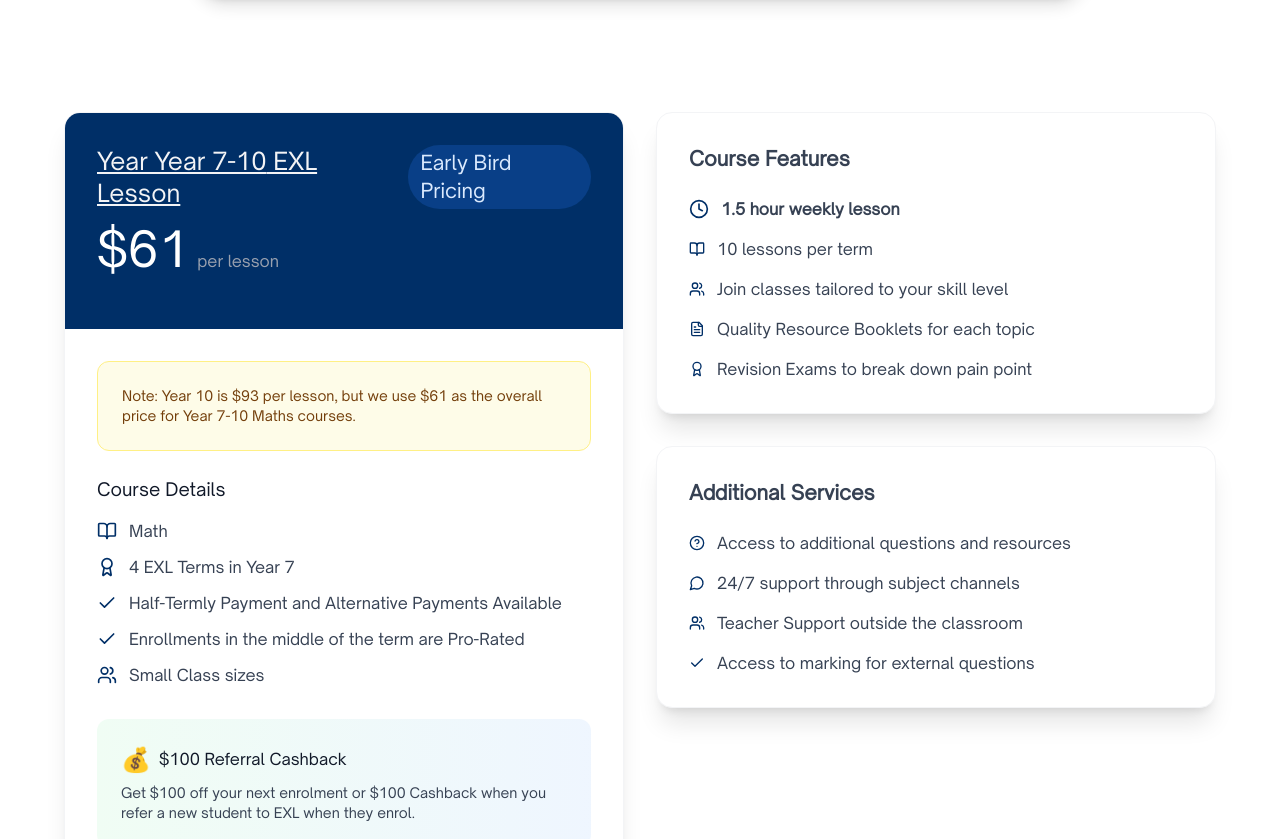
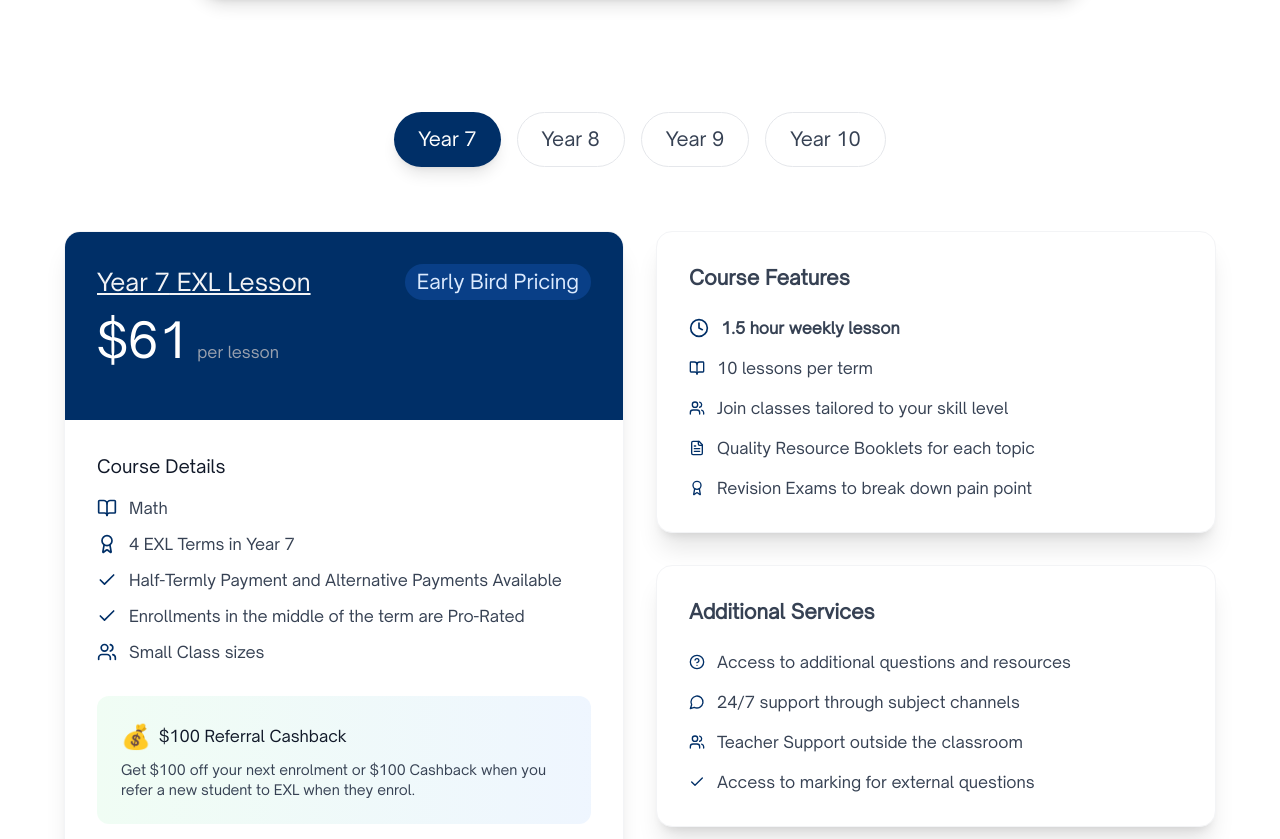
Before and after one commit to Werosh/exl-education-website, a React (Vite) app: page /courses/junior-maths in a window 1280 px wide. Shown: the part 2032-2871 px from the top of the page. Built offline with nearby package versions, Linux system fonts and the light colour scheme.

Commit message:
Refactor CoursePricing integration across multiple subject pages to ensure consistent pricing display. Reintroduce CoursePricing component in Year 11 and Year 12 Chemistry, Maths, and Physics pages for improved user experience and clarity.

```diff
--- a/src/course-pages/chems/Yr11Chem.jsx
+++ b/src/course-pages/chems/Yr11Chem.jsx
@@ -99,8 +99,6 @@
 
         <ClassTimes subjectName="Chemistry" year="Year 11" />
 
-        <CoursePricing year="Year 11" />
-
         <TermsTable
           subjectName="Chemistry"
           termDetails={chemTerms}
@@ -112,6 +110,8 @@
         {/* <LittleDescription /> */}
       </div>
 
+      <CoursePricing year="Year 11" />
+
       <CTA />
     </div>
   );
--- a/src/course-pages/chems/Yr12Chem.jsx
+++ b/src/course-pages/chems/Yr12Chem.jsx
@@ -108,8 +108,6 @@
 
         <ClassTimes subjectName="Chemistry" year="Year 12" />
 
-        <CoursePricing year="Year 12" />
-
         <TermsTable
           subjectName="Chemistry"
           termDetails={chemTerms}
@@ -121,6 +119,8 @@
         {/* <LittleDescription /> */}
       </div>
 
+      <CoursePricing year="Year 12" />
+
       <CTA />
     </div>
   );
--- a/src/course-pages/maths/JuniorMaths.jsx
+++ b/src/course-pages/maths/JuniorMaths.jsx
@@ -27,11 +27,15 @@
 
       <ClassTimes subjectName="Junior Maths" year="Year 7/8/10" />
 
-      <CoursePricing year="Year Year 7-10" showYear10Note={true} />
-
       {/* <ComArea /> */}
 
       {/* <LittleDescription /> */}
+
+      <CoursePricing
+        year="Year 7"
+        showYear10Note={true}
+        showYearSelector={true}
+      />
 
       <CTA />
     </div>
--- a/src/course-pages/maths/Yr11AdvMaths.jsx
+++ b/src/course-pages/maths/Yr11AdvMaths.jsx
@@ -75,8 +75,6 @@
 
       <ClassTimes subjectName="Mathematics Advanced" year="Year 11" />
 
-      <CoursePricing year="Year 11" />
-
       <TermsTable
         subjectName="Mathematics Advanced"
         termDetails={mathTerms}
@@ -87,6 +85,8 @@
 
       {/* <LittleDescription /> */}
 
+      <CoursePricing year="Year 11" />
+
       <CTA />
     </div>
   );
--- a/src/course-pages/maths/Yr11ExtMaths.jsx
+++ b/src/course-pages/maths/Yr11ExtMaths.jsx
@@ -77,8 +77,6 @@
 
       <ClassTimes subjectName="Mathematics Extension 1" year="Year 11" />
 
-      <CoursePricing year="Year 11" />
-
       <TermsTable
         subjectName="Mathematics Extension 1"
         termDetails={mathTerms}
@@ -89,6 +87,8 @@
 
       {/* <LittleDescription /> */}
 
+      <CoursePricing year="Year 11" />
+
       <CTA />
     </div>
   );
--- a/src/course-pages/maths/Yr12AdvMaths.jsx
+++ b/src/course-pages/maths/Yr12AdvMaths.jsx
@@ -71,12 +71,13 @@
       <ResourcesSection subjectName="Mathematics Advanced" />
       <ExpertsSection />
       <ClassTimes subjectName="Mathematics Advanced" year="Year 12" />
-      <CoursePricing year="Year 12" />
       <TermsTable
         subjectName="Mathematics Advanced"
         termDetails={mathTerms}
         subjectType="mathematics"
       />
+
+      <CoursePricing year="Year 12" />
 
       <CTA />
     </div>
--- a/src/course-pages/maths/Yr12ExtMaths.jsx
+++ b/src/course-pages/maths/Yr12ExtMaths.jsx
@@ -78,8 +78,6 @@
 
         <ClassTimes subjectName="Mathematics Extension 1" year="Year 12" />
 
-        <CoursePricing year="Year 12" />
-
         <TermsTable
           subjectName="Mathematics Extension 1"
           termDetails={mathTerms}
@@ -91,6 +89,8 @@
 
       {/* <LittleDescription /> */}
 
+      <CoursePricing year="Year 12" />
+
       <CTA />
     </div>
   );
--- a/src/course-pages/physics/Yr11Phys.jsx
+++ b/src/course-pages/physics/Yr11Phys.jsx
@@ -118,8 +118,6 @@
 
         <ClassTimes subjectName="Physics" year="Year 11" />
 
-        <CoursePricing year="Year 11" />
-
         <TermsTable
           subjectName="Physics"
           termDetails={PhysTerms}
@@ -131,6 +129,8 @@
         {/* <LittleDescription /> */}
       </div>
 
+      <CoursePricing year="Year 11" />
+
       <CTA />
     </div>
   );
--- a/src/course-pages/physics/Yr12Phys.jsx
+++ b/src/course-pages/physics/Yr12Phys.jsx
@@ -123,8 +123,6 @@
 
         <ClassTimes subjectName="Physics" year="Year 12" />
 
-        <CoursePricing year="Year 12" />
-
         <TermsTable
           subjectName="Physics"
           termDetails={PhysTerms}
@@ -136,6 +134,8 @@
         {/* <LittleDescription /> */}
       </div>
 
+      <CoursePricing year="Year 12" />
+
       <CTA />
     </div>
   );
--- a/src/reuse-subject-comps/CoursePricing.jsx
+++ b/src/reuse-subject-comps/CoursePricing.jsx
@@ -1,5 +1,5 @@
-import React from "react";
-import { motion } from "framer-motion";
+import React, { useState } from "react";
+import { motion, AnimatePresence } from "framer-motion";
 import {
   Check,
   Users,
@@ -11,7 +11,12 @@
   FileText,
 } from "lucide-react";
 
-const CoursePricing = ({ year, showYear10Note = false }) => {
+const CoursePricing = ({
+  year,
+  showYear10Note = false,
+  showYearSelector = false,
+}) => {
+  const [selectedYear, setSelectedYear] = useState(year || "Year 7");
   const pricingData = {
     "Year 7": {
       price: 61,
@@ -99,9 +104,31 @@
     },
   ];
 
-  // For years 7-10 maths, use $61 as the displayed price
-  const displayPrice = showYear10Note ? 61 : pricingData[year]?.price || 61;
-  const currentData = pricingData[year] || pricingData["Year 7"];
+  // Use selectedYear if year selector is enabled, otherwise use the year prop
+  const activeYear = showYearSelector ? selectedYear : year;
+
+  // For years 7-10 maths, use $61 as the displayed price when showYear10Note is true or when selector is enabled
+  const displayPrice =
+    showYear10Note || showYearSelector
+      ? 61
+      : pricingData[activeYear]?.price || 61;
+  const currentData = pricingData[activeYear] || pricingData["Year 7"];
+
+  // Years available for selector (only 7-10)
+  const availableYears = ["Year 7", "Year 8", "Year 9", "Year 10"];
+
+  const itemVariants = {
+    hidden: { y: 20, opacity: 0 },
+    visible: {
+      y: 0,
+      opacity: 1,
+      transition: {
+        type: "spring",
+        stiffness: 100,
+        damping: 12,
+      },
+    },
+  };
 
   const containerVariants = {
     hidden: { opacity: 0 },
@@ -144,9 +171,38 @@
         initial="hidden"
         animate="visible"
       >
+        {/* Year Selector - Only shown when showYearSelector is true */}
+        {showYearSelector && (
           <motion.div
+            className="flex flex-wrap justify-center gap-2 md:gap-4 mb-8 md:mb-16"
+            variants={itemVariants}
+          >
+            {availableYears.map((yr) => (
+              <motion.button
+                key={yr}
+                onClick={() => setSelectedYear(yr)}
+                className={`px-4 md:px-6 py-2 md:py-3 rounded-full text-sm md:text-base font-medium transition-all duration-300 ${
+                  selectedYear === yr
+                    ? "bg-[#002F67] text-white shadow-lg"
+                    : "bg-white text-gray-700 border border-gray-200 hover:border-[#002F67] hover:text-[#002F67]"
+                }`}
+                whileHover={{ scale: 1.05 }}
+                whileTap={{ scale: 0.95 }}
+              >
+                {yr}
+              </motion.button>
+            ))}
+          </motion.div>
+        )}
+
+        <AnimatePresence mode="wait">
+          <motion.div
+            key={selectedYear}
             className="grid lg:grid-cols-2 gap-6 md:gap-8"
             variants={containerVariants}
+            initial="hidden"
+            animate="visible"
+            exit="hidden"
           >
             {/* Pricing Card */}
             <motion.div
@@ -158,7 +214,7 @@
               <div className="bg-[#002f67] p-4 md:p-8 text-gray-100">
                 <div className="flex flex-col md:flex-row items-start md:items-center justify-between mb-4 gap-2">
                   <h2 className="text-xl md:text-2xl font-extrabold underline">
-                  {year} EXL Lesson
+                    {activeYear} EXL Lesson
                   </h2>
                   <motion.div
                     className="bg-blue-500/20 px-2 md:px-3 py-1 rounded-full text-sm md:text-xl text-blue-100 font-700"
@@ -180,22 +236,6 @@
               </div>
 
               <div className="p-4 md:p-8">
-              {/* Year 10 Note for 7-10 Maths */}
-              {showYear10Note && (
-                <motion.div
-                  className="bg-yellow-50 border border-yellow-200 rounded-xl p-4 md:p-6 mb-6"
-                  initial={{ opacity: 0, y: 20 }}
-                  animate={{ opacity: 1, y: 0 }}
-                  transition={{ delay: 0.2 }}
-                >
-                  <p className="text-yellow-900 text-xs md:text-sm">
-                    <span className="font-semibold">Note:</span> Year 10 is $93
-                    per lesson, but we use $61 as the overall price for Year
-                    7-10 Maths courses.
-                  </p>
-                </motion.div>
-              )}
-
                 <div className="mb-6 md:mb-8">
                   <h3 className="font-semibold text-gray-900 mb-3 md:mb-4 text-base md:text-lg">
                     Course Details
@@ -321,6 +361,7 @@
               </motion.div>
             </div>
           </motion.div>
+        </AnimatePresence>
       </motion.div>
     </div>
   );
```
Lines whose indentation alone changed are shown as unchanged.
